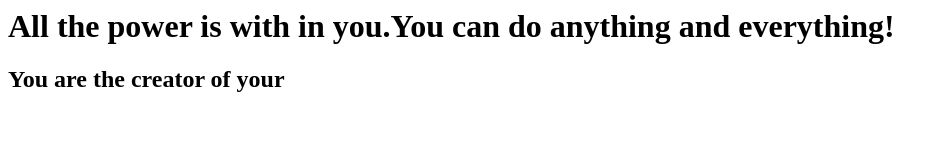
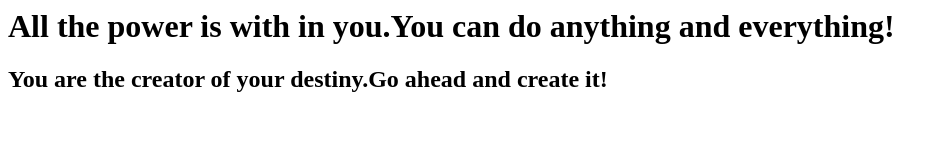
Before and after one commit to sorin800/firstgitrepo, a plain HTML site: page index.html in a window 1280 px wide. Shown: the whole page, without its empty margins (0-947 px from the left). Drawn offline with Linux system fonts and the light colour scheme.

Commit message:
updated quote 2

```diff
--- a/index.html
+++ b/index.html
@@ -1,6 +1,6 @@
 <html>
 	<body>
 		<h1>All the power is with in you.You can do anything and everything!</h1>
-		<h2>You are the creator of your</h2>
+		<h2>You are the creator of your destiny.Go ahead and create it!</h2>
 	</body>
 </html>
```
